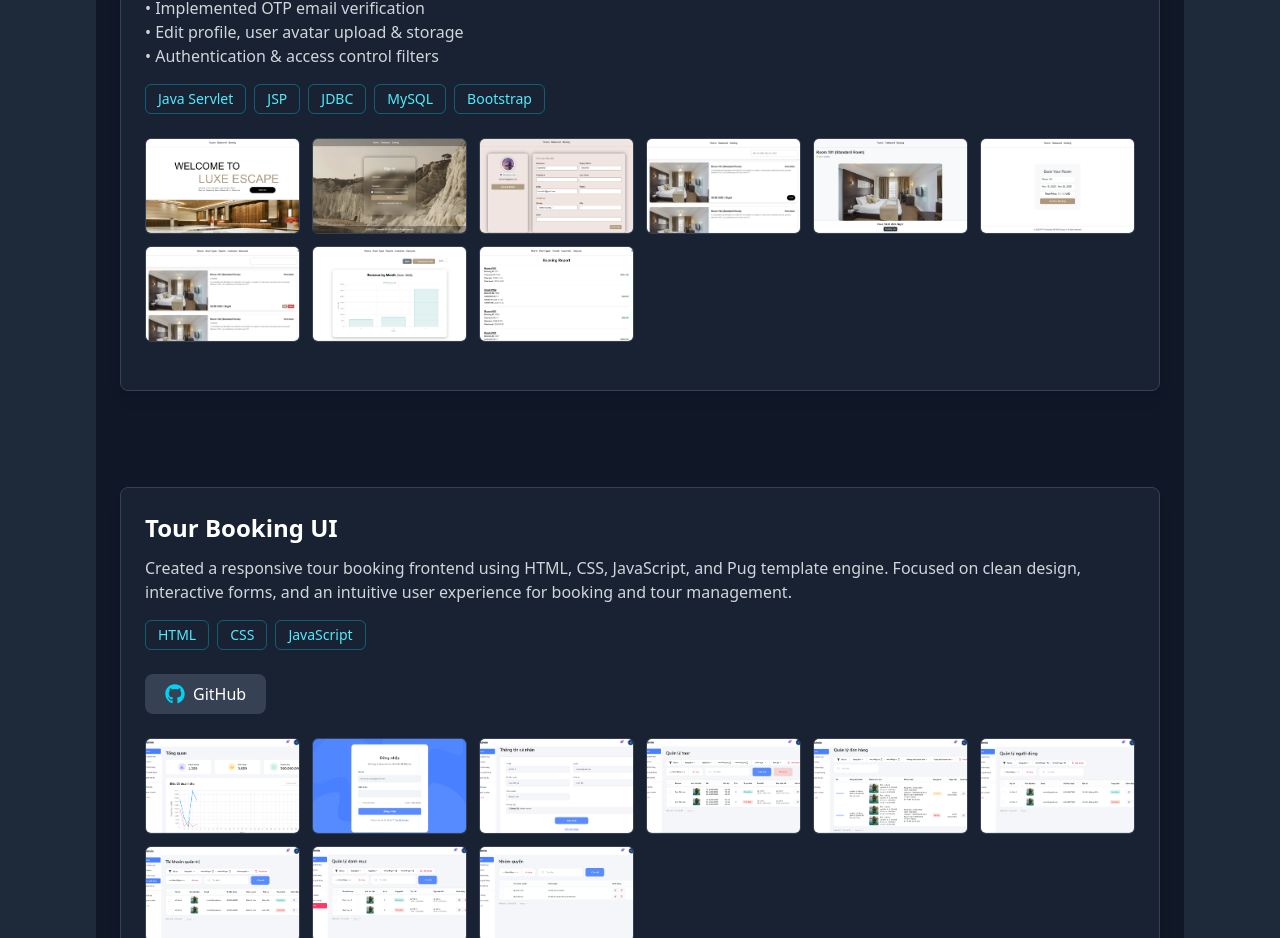
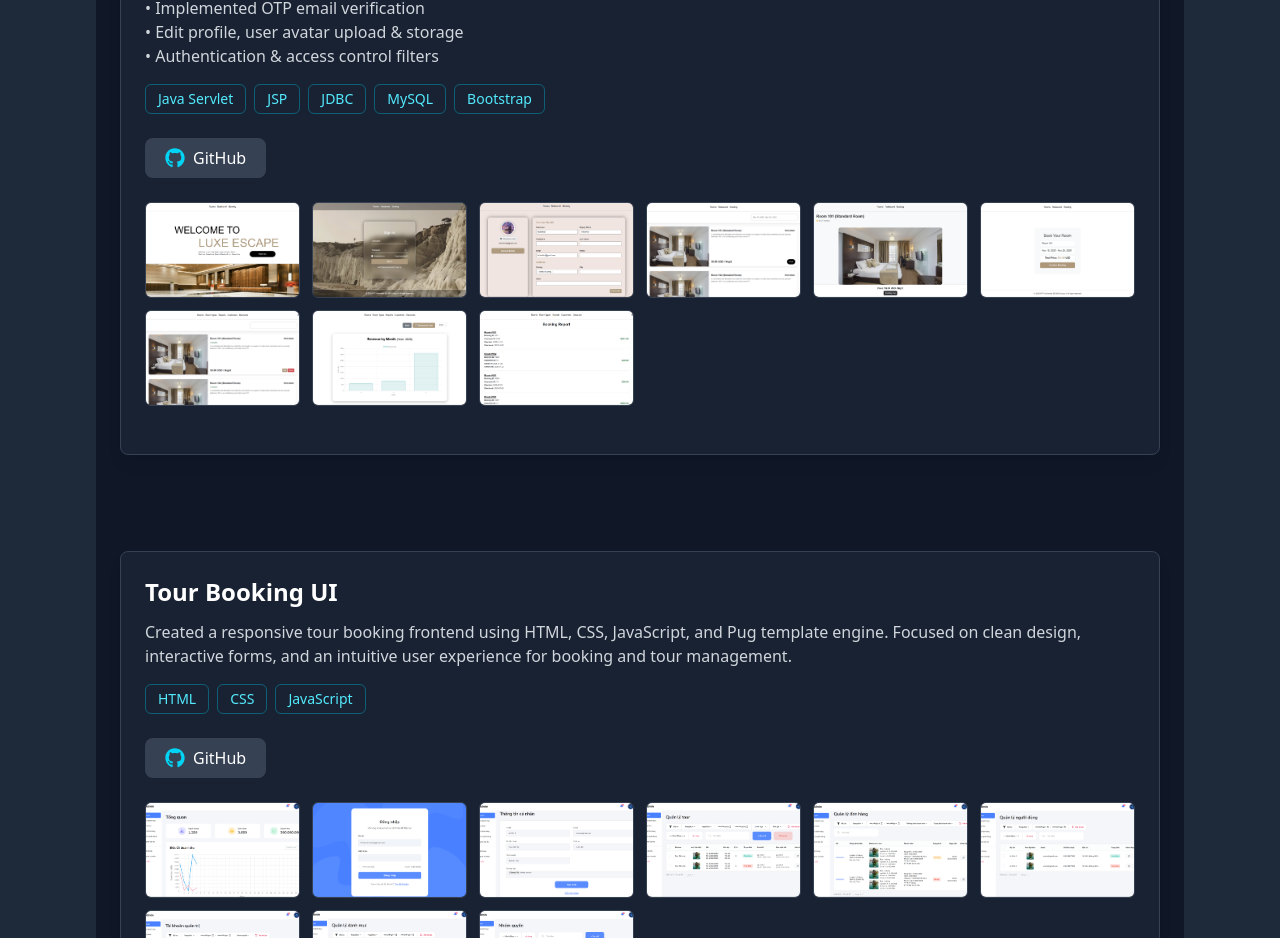
Before and after one commit to Hylra-2105/portfolio, a React (Vite) app: page / in a window 1280 px wide. Shown: the part 1400-2338 px from the top of the page. Built offline with nearby package versions, Linux system fonts and the light colour scheme.

Commit message:
Project Hotel

```diff
--- a/components/Projects.jsx
+++ b/components/Projects.jsx
@@ -33,6 +33,7 @@ export default function Projects() {
         "/images/anh-8.png",
         "/images/anh-9.png",
       ],
+      github: "https://github.com/Hylra-2105/hotel-bookingi",
     },
     {
       title: "Tour Booking UI",
```
